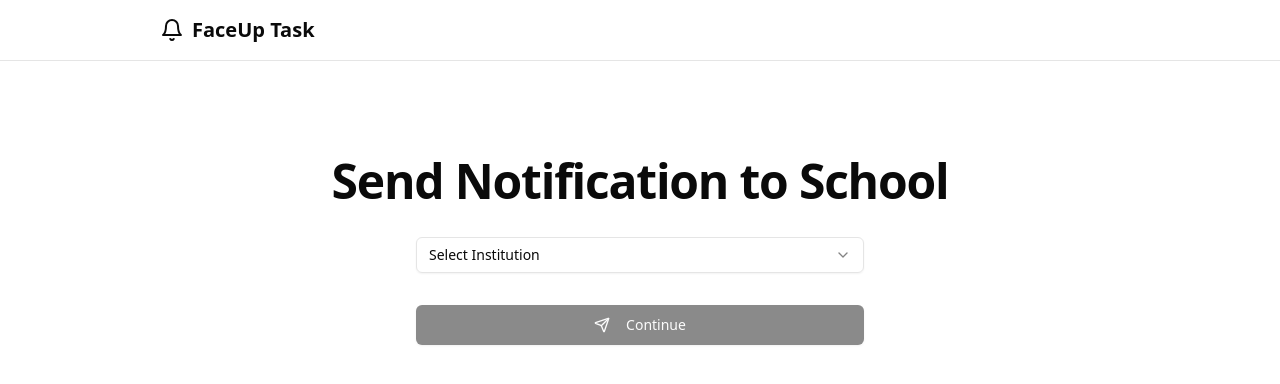
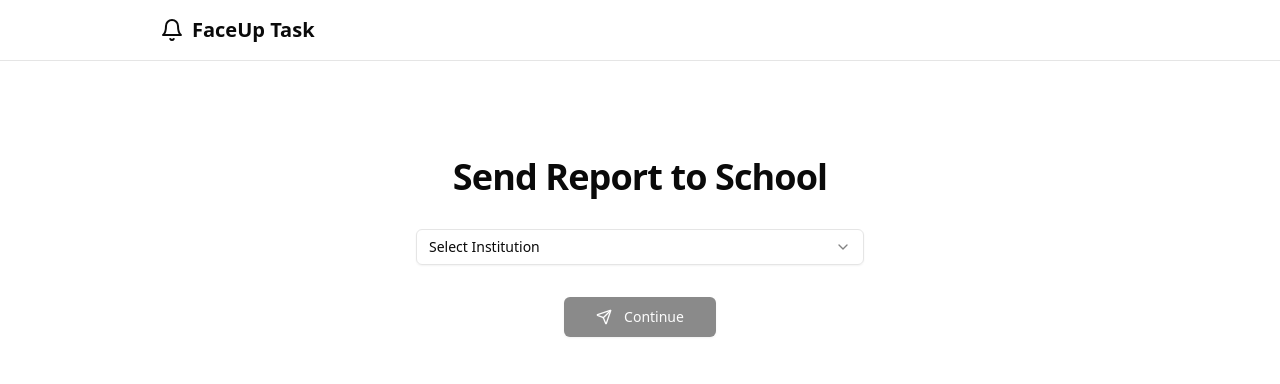
Before and after one commit to dmitrynikolaev08/face-up-task, a React (Vite) app in the folder frontend/: page / in a window 1280 px wide. Shown: the top 384 px of the page. Built offline with nearby package versions, Linux system fonts and the light colour scheme.

Commit message:
:construction: namings change

```diff
--- a/frontend/src/pages/CreateNotification.tsx
+++ b/frontend/src/pages/CreateReport.tsx
@@ -35,7 +35,7 @@ const formSchema = z.object({
   message: z.string().min(1, 'Message is required'),
 });
 
-export const CreateNotification = () => {
+export const CreateReport = () => {
   const navigate = useNavigate();
   const queryClient = useQueryClient();
   const { selectedInstitution } = useInstitution();
--- a/frontend/src/pages/Landing.tsx
+++ b/frontend/src/pages/Landing.tsx
@@ -36,8 +36,8 @@ export const Landing = () => {
 
   return (
     <div className="flex flex-col items-center justify-center py-16 text-center">
-      <h1 className="scroll-m-20 text-4xl font-extrabold tracking-tight lg:text-5xl mb-8">
-        Send Notification to School
+      <h1 className="scroll-m-20 text-3xl font-extrabold tracking-tight lg:text-4xl mb-8">
+        Send Report to School
       </h1>
 
       <div className="w-full max-w-md space-y-8">
@@ -58,12 +58,12 @@ export const Landing = () => {
         </Select>
 
         <Button
-          className="w-full"
+          className="w-auto"
           size="lg"
           onClick={handleContinue}
           disabled={!selectedInstitution}
         >
-          <Send className="mr-2 h-4 w-4" />
+          <Send className="mr-1 h-4 w-4" />
           Continue
         </Button>
       </div>
--- a/frontend/src/routes.tsx
+++ b/frontend/src/routes.tsx
@@ -1,7 +1,7 @@
 import { createBrowserRouter } from 'react-router-dom';
 
 import App from './App';
-import { CreateNotification } from './pages/CreateNotification';
+import { CreateReport } from './pages/CreateReport';
 import { Landing } from './pages/Landing';
 
 export const router = createBrowserRouter([
@@ -15,7 +15,7 @@ export const router = createBrowserRouter([
       },
       {
         path: 'create',
-        element: <CreateNotification />,
+        element: <CreateReport />,
       },
     ],
   },
```
